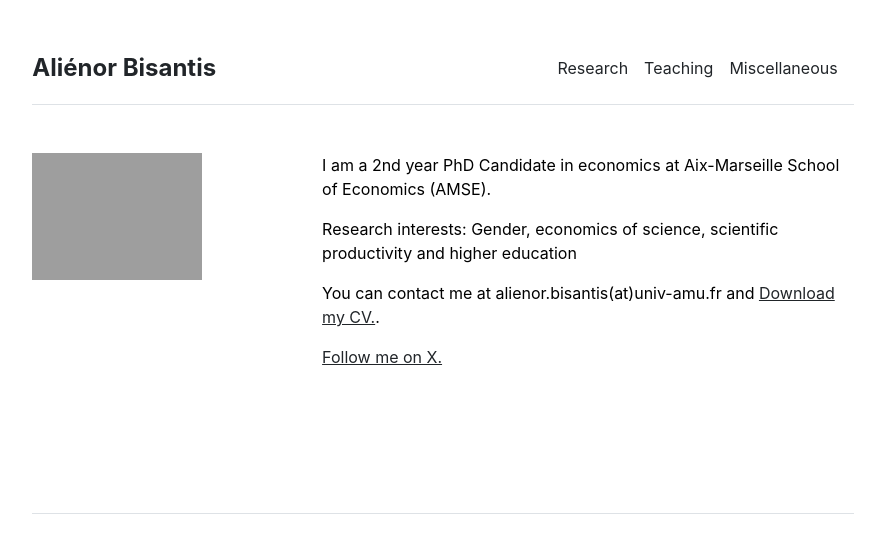
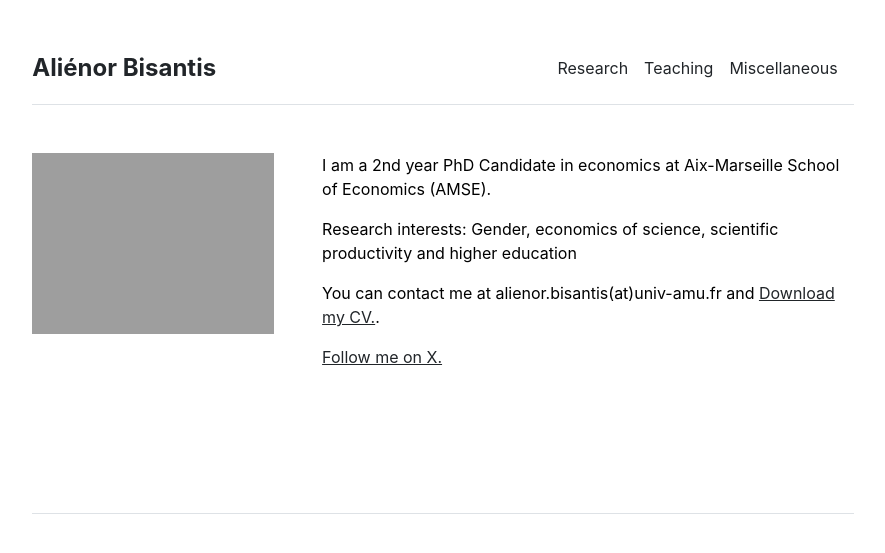
Before and after one commit to alienorbisantis/alienorbisantis.github.io, a Jekyll site: the page built from index.md, in a window 1280 px wide. Shown: the top 553 px of the page, without its empty margins (197-1082 px from the left). Built offline with Jekyll 4.4.1, drawn with Linux system fonts in a browser that asks for light colours.

Commit message:
Update home.html

```diff
--- a/_layouts/home.html
+++ b/_layouts/home.html
@@ -4,7 +4,7 @@
 
 <div class="row g-5 mb-5">
   <div class="col-md-4">
-    <img src="{{ site.github.url }}/assets/img/photo1.png" alt="Home" width="70%">
+    <img src="{{ site.github.url }}/assets/img/photo1.png" alt="Home" width="100%">
   </div>
   <div class="col-md-8">
     {{ content }}
```
